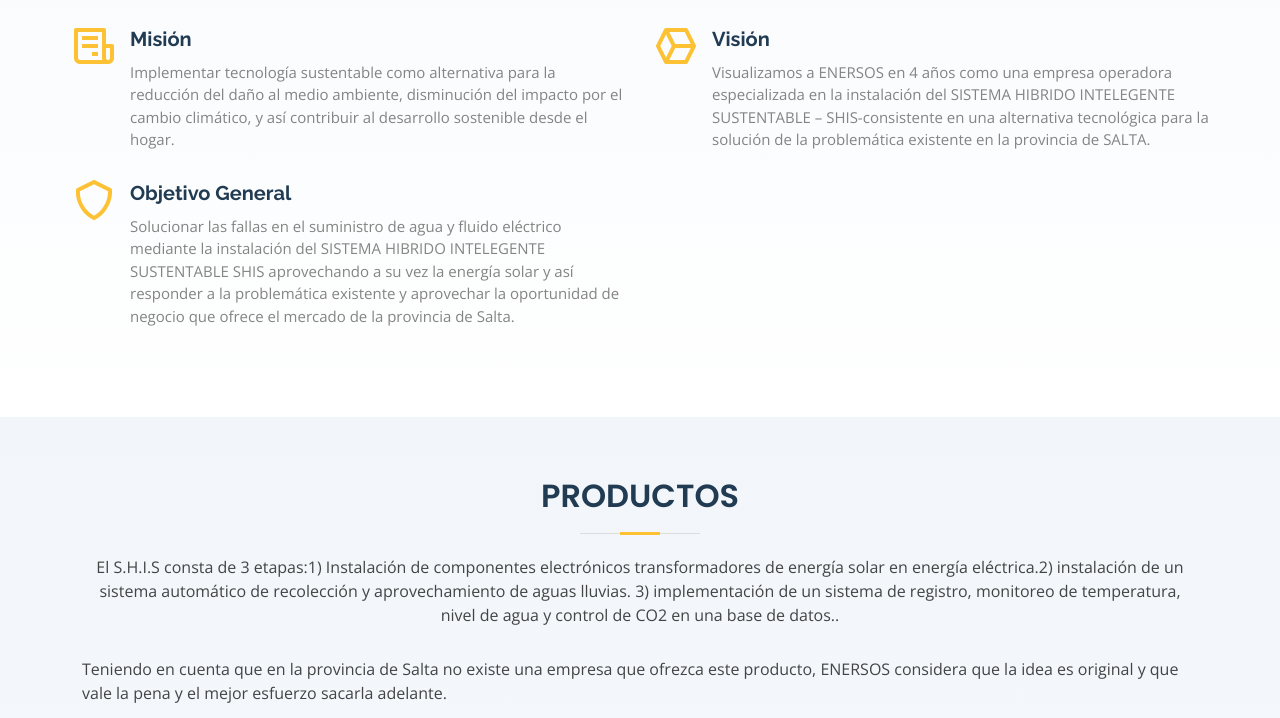
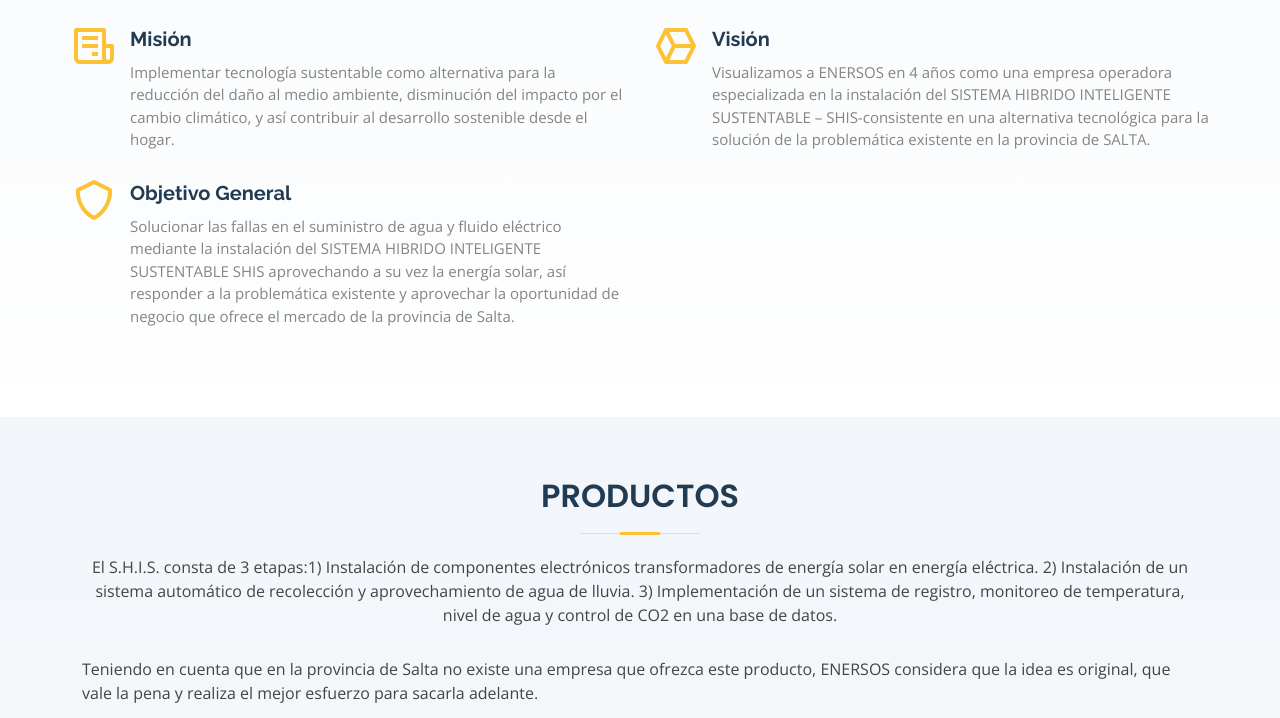
Before and after one commit to enersosequipo/enersos, a plain HTML site: page index.html in a window 1280 px wide. Shown: the part 1138-1856 px from the top of the page. Drawn offline with nearby package versions, Linux system fonts and the light colour scheme.

Commit message:
Update index.html

```diff
--- a/index.html
+++ b/index.html
@@ -67,7 +67,7 @@
     <div class="container">
       <div class="row d-flex align-items-center"">
       <div class=" col-lg-6 py-5 py-lg-0 order-2 order-lg-1" data-aos="fade-right">
-        <h1>Tu nueva experiencia implementando SISTEMA HIBRIDO INTELEGENTE SUSTENTABLE</h1>
+        <h1>Tu nueva experiencia implementando el SISTEMA HIBRIDO INTELIGENTE SUSTENTABLE</h1>
         <h2>Una alternativa tecnológica para la solución de la problemática existente en la provincia de SALTA.</h2>
         <a href="#about" class="btn-get-started scrollto">Empezar</a>
       </div>
@@ -105,13 +105,13 @@
                 <div class="col-md-6 icon-box" data-aos="fade-up" data-aos-delay="100">
                   <i class="bx bx-cube-alt"></i>
                   <h4><a href="#">Visión</a></h4>
-                  <p>Visualizamos a ENERSOS en 4 años como una empresa operadora especializada en la instalación del SISTEMA HIBRIDO INTELEGENTE SUSTENTABLE – SHIS-consistente en una alternativa tecnológica para la solución de la problemática existente en la provincia de SALTA.</p>
+                  <p>Visualizamos a ENERSOS en 4 años como una empresa operadora especializada en la instalación del SISTEMA HIBRIDO INTELIGENTE SUSTENTABLE – SHIS-consistente en una alternativa tecnológica para la solución de la problemática existente en la provincia de SALTA.</p>
                 </div>
 
                 <div class="col-md-6 icon-box" data-aos="fade-up" data-aos-delay="300">
                   <i class="bx bx-shield"></i>
                   <h4><a href="#">Objetivo General</a></h4>
-                  <p>Solucionar las fallas en el suministro de agua y fluido eléctrico mediante la instalación del SISTEMA HIBRIDO INTELEGENTE SUSTENTABLE SHIS aprovechando a su vez la energía solar y así responder a la problemática existente y aprovechar la oportunidad de negocio que ofrece el mercado de la provincia de Salta.</p>
+                  <p>Solucionar las fallas en el suministro de agua y fluido eléctrico mediante la instalación del SISTEMA HIBRIDO INTELIGENTE SUSTENTABLE SHIS aprovechando a su vez la energía solar, así responder a la problemática existente y aprovechar la oportunidad de negocio que ofrece el mercado de la provincia de Salta.</p>
                 </div>
               </div>
             </div><!-- End .content-->
@@ -127,9 +127,9 @@
 
         <div class="section-title">
           <h2 data-aos="fade-in">Productos</h2>
-          <p data-aos="fade-in">El S.H.I.S consta de 3 etapas:1) Instalación de componentes electrónicos transformadores de energía solar en energía eléctrica.2) instalación de un sistema automático de recolección y aprovechamiento de aguas lluvias. 3) implementación de un sistema de registro, monitoreo de temperatura, nivel de agua y control de CO2 en una base de datos..</p>
+          <p data-aos="fade-in">El S.H.I.S. consta de 3 etapas:1) Instalación de componentes electrónicos transformadores de energía solar en energía eléctrica. 2) Instalación de un sistema automático de recolección y aprovechamiento de agua de lluvia. 3) Implementación de un sistema de registro, monitoreo de temperatura, nivel de agua y control de CO2 en una base de datos.</p>
         </div>
-        <p data-aos="fade-in">Teniendo en cuenta que en la provincia de Salta no existe una empresa que ofrezca este producto, ENERSOS considera que la idea es original y que vale la pena y el mejor esfuerzo sacarla adelante.</p>
+        <p data-aos="fade-in">Teniendo en cuenta que en la provincia de Salta no existe una empresa que ofrezca este producto, ENERSOS considera que la idea es original, que vale la pena y realiza el mejor esfuerzo para sacarla adelante.</p>
       </div>
 
         <div class="row">
@@ -316,7 +316,7 @@
 
         <div class="section-title">
           <h2 data-aos="fade-in">Equipo</h2>
-          <p data-aos="fade-in">La empresa operadora ENERSOS es un proyecto liderado por estudiantes del Politécnico Modelo Nro. 6035, en San Martín provincia de Salta domiciliado en la ciudad de Tartagal y dirigido por los estudiantes MARIO ERNESTO ESCOBAR OSORIO y MAXIMILIANO GOBER ESCOBAR con celular No. 3873581336 correo electrónico marioescobar1904@hotmail.com y celular 3873699971 maxi.gober.escobar@gmail.com respectivamente.</p>
+          <p data-aos="fade-in">La empresa operadora ENERSOS es un proyecto liderado por estudiantes del Politécnico Modelo Nro. 6035, en el Departamento San Martín provincia de Salta domiciliado en la ciudad de Tartagal y dirigido por los estudiantes MARIO ERNESTO ESCOBAR OSORIO y MAXIMILIANO GOBER ESCOBAR con celular No. 3873581336, correo electrónico marioescobar1904@hotmail.com y celular 3873699971, maxi.gober.escobar@gmail.com respectivamente.</p>
         </div>
 
         <div class="row">
```
